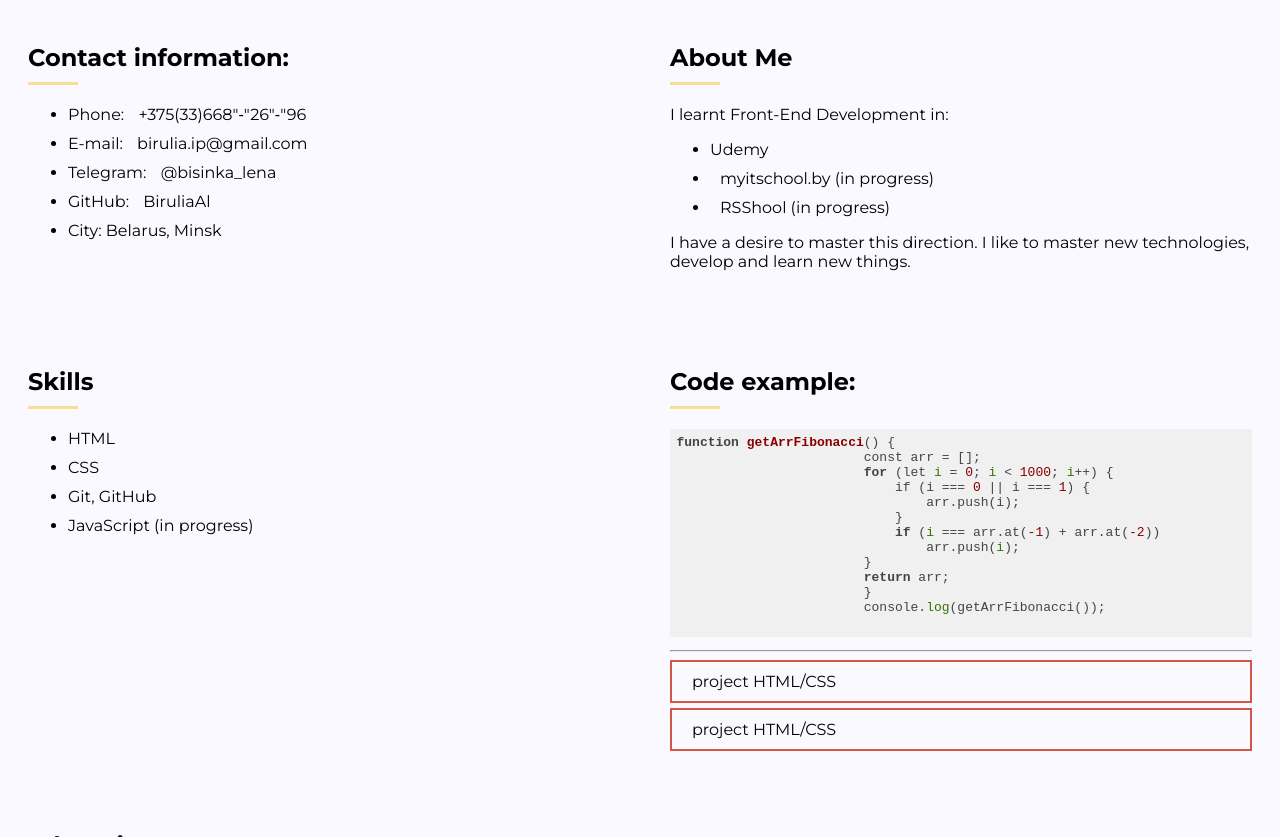
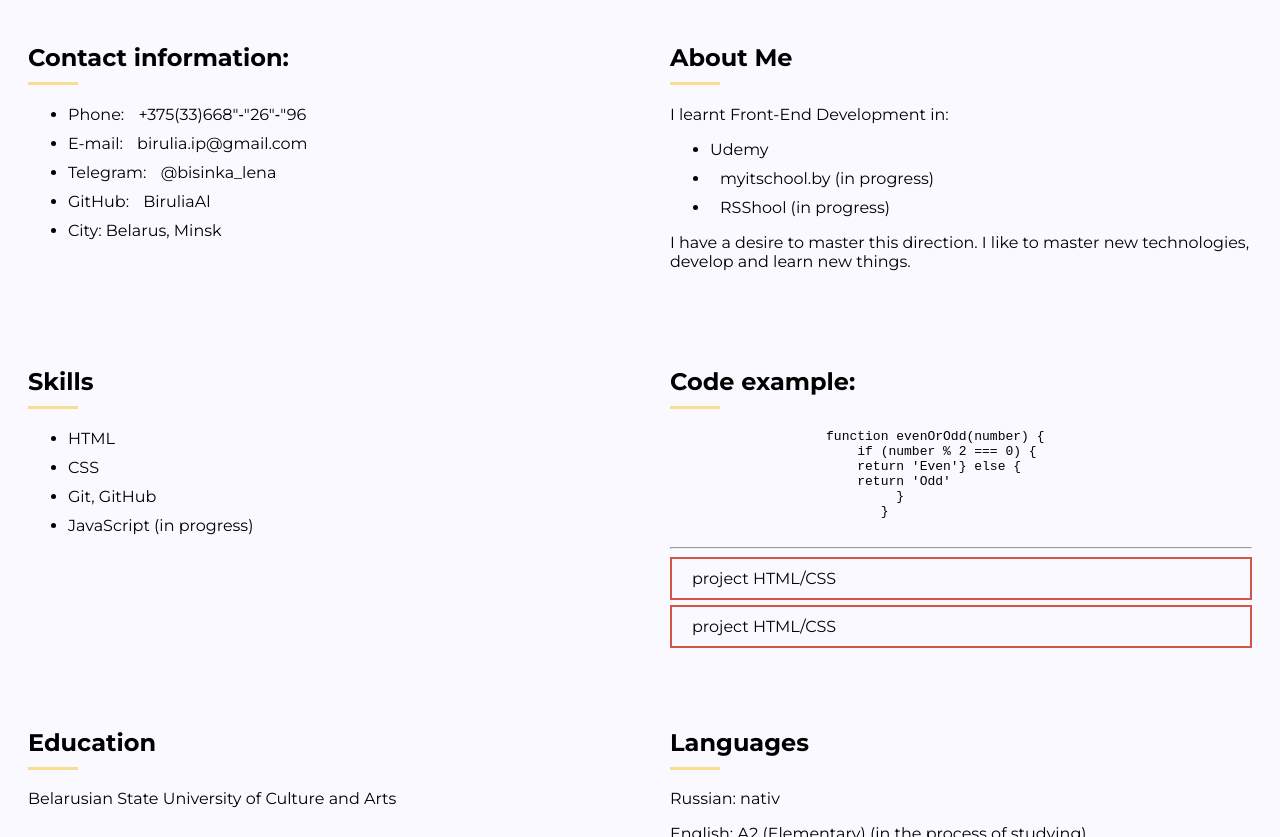
Before and after one commit to BiruliaAl/rsschool-cv, a plain HTML site: page index.html in a window 1280 px wide. Shown: the part 422-1259 px from the top of the page. Drawn offline with Linux system fonts and the light colour scheme.

Commit message:
fix: example code

```diff
--- a/index.html
+++ b/index.html
@@ -67,18 +67,13 @@
                 </section>
                 <section id="my_code" class="code">
                     <h2>Code example:</h2>
-                    <pre class="hljs" style="display: block;        overflow-x: auto; padding: 0.5em; background: rgb(240, 240, 240); color: rgb(68, 68, 68);"><span class="hljs-function"><span class="hljs-keyword" style="font-weight: 700;">function</span> <span class="hljs-title" style="color: rgb(136, 0, 0); font-weight: 700;">getArrFibonacci</span><span class="hljs-params">()</span> {</span>
-                        const arr = [];
-                        <span class="hljs-keyword" style="font-weight: 700;">for</span> (let <span class="hljs-built_in" style="color: rgb(57, 115, 0);">i</span> = <span class="hljs-number" style="color: rgb(136, 0, 0);">0</span>; <span class="hljs-built_in" style="color: rgb(57, 115, 0);">i</span> &lt; <span class="hljs-number" style="color: rgb(136, 0, 0);">1000</span>; <span class="hljs-built_in" style="color: rgb(57, 115, 0);">i</span>++) {
-                            if (i === <span class="hljs-number" style="color: rgb(136, 0, 0);">0</span> || i === <span class="hljs-number" style="color: rgb(136, 0, 0);">1</span>) {
-                                arr.push(i);
-                            }
-                            <span class="hljs-keyword" style="font-weight: 700;">if</span> (<span class="hljs-built_in" style="color: rgb(57, 115, 0);">i</span> === arr.at(<span class="hljs-number" style="color: rgb(136, 0, 0);">-1</span>) + arr.at(<span class="hljs-number" style="color: rgb(136, 0, 0);">-2</span>))
-                                arr.push(<span class="hljs-built_in" style="color: rgb(57, 115, 0);">i</span>);
-                        }
-                        <span class="hljs-keyword" style="font-weight: 700;">return</span> arr;
-                        }
-                        console.<span class="hljs-built_in" style="color: rgb(57, 115, 0);">log</span>(getArrFibonacci());
+                    <pre>
+                    function evenOrOdd(number) {
+                        if (number % 2 === 0) {
+                        return 'Even'} else {
+                        return 'Odd'
+                             }
+                           }
                     </pre>
                     <hr>
                     <div class="code_exp">
```
